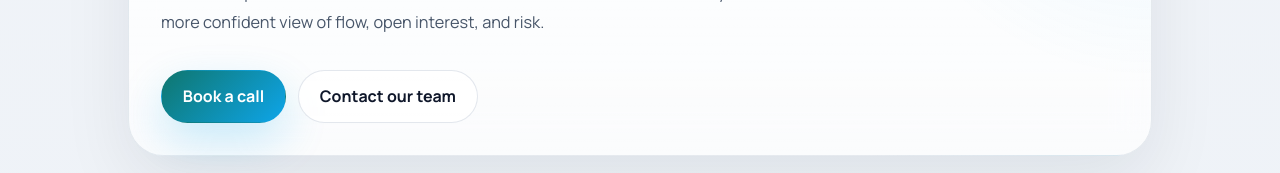
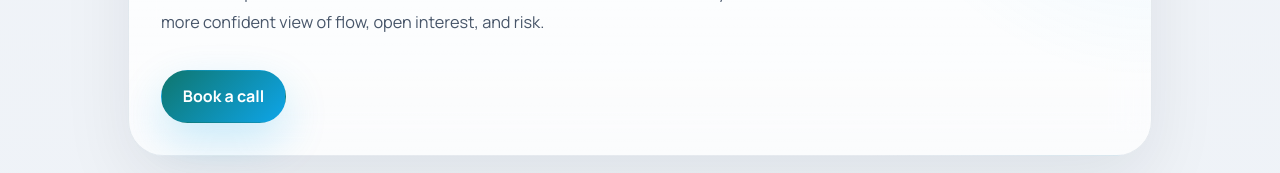
Before and after one commit to karthik-valliappan/tecfaro, a React (Vite) app: page / in a window 1280 px wide. Shown: the part 3050-3223 px from the top of the page. Built offline with nearby package versions, Linux system fonts and the light colour scheme.

Commit message:
Simplify CTA to single action

```diff
--- a/src/TecfaroLanding.jsx
+++ b/src/TecfaroLanding.jsx
@@ -273,9 +273,6 @@ export default function TecfaroLanding() {
               >
                 Book a call
               </a>
-              <a className="cta-button cta-button--secondary-dark" href="#contact">
-                Contact our team
-              </a>
             </div>
           </div>
         </section>
```
